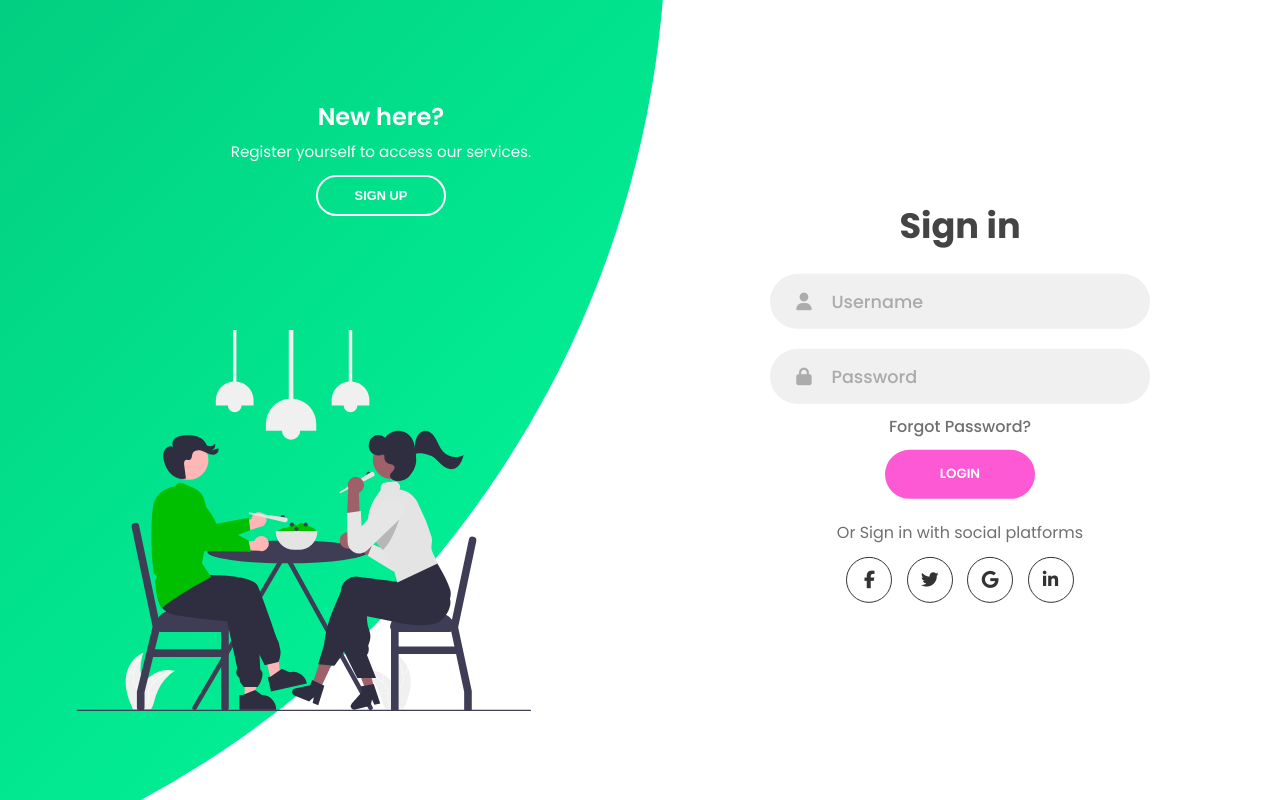
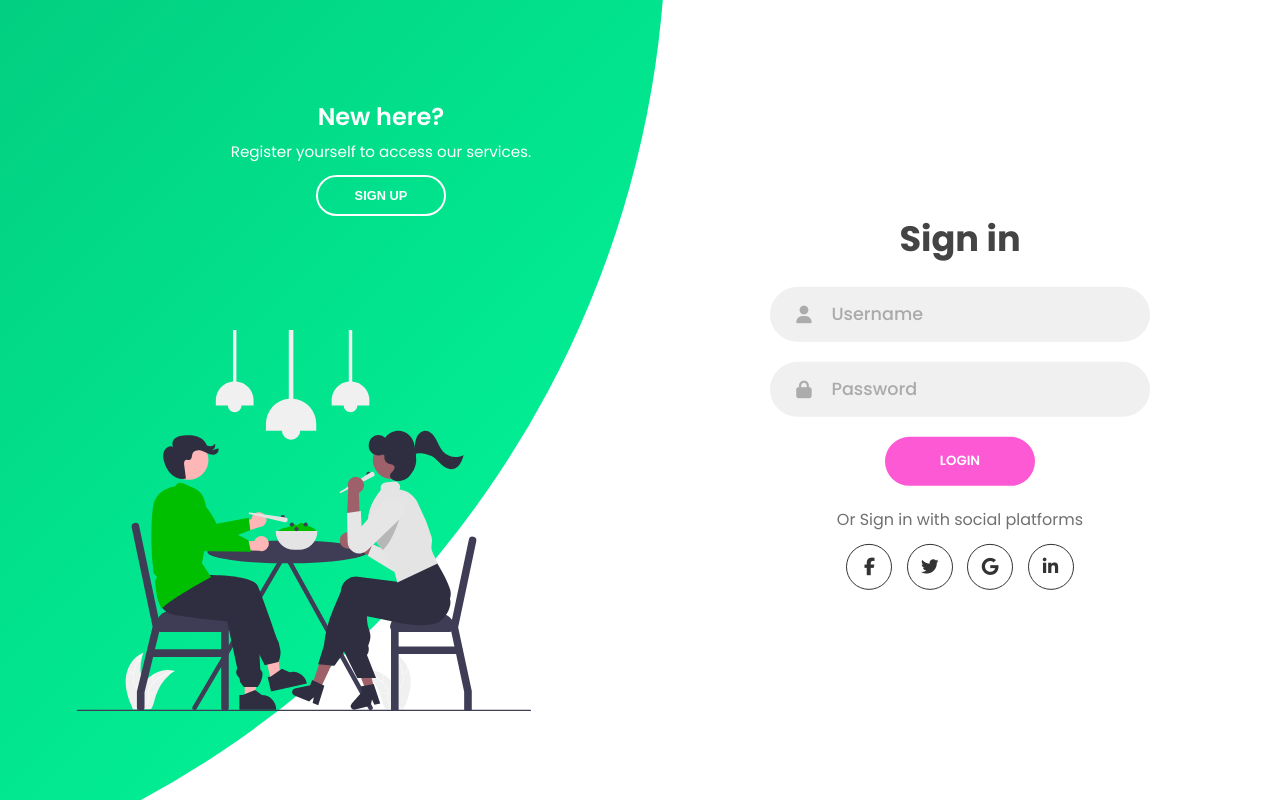
Before and after one commit to Ali-127/restaurant-app, a Django app: page /login/ in a window 1280 px wide. Run offline with Django 5.2, Linux system fonts and the light colour scheme; some libraries are stand-ins or nearby versions.

Commit message:
Feat: Finish implementing login/register.

```diff
--- a/restaurant/static/styles/css/style-login.css
+++ b/restaurant/static/styles/css/style-login.css
@@ -373,28 +373,6 @@ form.sign-in-form {
   }
 }
 
-/*FORGOT PASSWORD*/
-div.f-password{
-  float:right;
-}
-
-h4.forgot-password {
-  color: #707070;
-  font-weight: 500;
-  float: left;
-}
-
-a.fp-link{
-  color: #707070;
-  transition: .3s;
-  text-decoration: none;
-}
-
-a.fp-link:hover{
-  color: #069C54;
-}
-/*FORGOT-PASSWORD ENDS*/
-
 @media (max-width: 570px) {
   form {
     padding: 0 1.5rem;
--- a/restaurant/urls.py
+++ b/restaurant/urls.py
@@ -5,7 +5,6 @@ from . import views
 urlpatterns = [
     path('', views.home_page, name='home'),
     path('login/', views.login_page, name='login'),
-    path('register/', views.register_page, name='register'),
     path('logout/', views.logout_view, name='logout'),
     path('cart/', views.cart_page, name='cart'),
     path('congrats/', views.congrats_page, name='congrats'),
--- a/restaurant/views.py
+++ b/restaurant/views.py
@@ -35,7 +35,6 @@ def table_page(request):
 def track_page(request):
     return render(request, 'track.html')
 
-
 def login_page(request):
     # Handle login from submission
     if request.method == 'POST' and 'login' in request.POST:
@@ -43,7 +42,7 @@ def login_page(request):
         if form_login.is_valid():
             login(request, form_login.get_user())
             return redirect('home')
-        messages.error(request, 'Invalid credentials.')
+        messages.error(request, f'Invalid credentials.{form_login.errors}')
 
     # Handle register
     elif request.method == 'POST' and 'register' in request.POST:
@@ -53,7 +52,8 @@ def login_page(request):
             # login user afeter sign up
             login(request, user)
             return redirect('home')
-        messages.error(request, 'Registration Failed.')
+        messages.error(request, f'Registration Failed.{form_register.errors}')
+        print(f"error: {form_register.errors}")
 
     form_login = AuthenticationForm()
     # override default login form widget attributes
@@ -71,16 +71,6 @@ def login_page(request):
                    'form_register': form_register,
                    })
 
-def register_page(request):
-    if request.method == 'POST':
-        form = UserCreationForm(request, data=request.POST)  # combine login and sign up function
-        if form.is_valid():
-            user = form.save()
-            login(request, user)
-            return redirect('home')
-    form = UserCreationForm()
-    return render(request, "login.html", {'form_register': form})
-
 def logout_view(request):
     django_logout(request)
     return redirect('home')
--- a/templates/login.html
+++ b/templates/login.html
@@ -36,11 +36,6 @@
               {{ form_login.password }}
             </div>
 
-            <!-- FORGOT PASSWORD -->
-            <div class='f-password'>
-                <h4 class="forgot-password"><a href="#" class="fp-link">Forgot Password?</a></h4>
-            </div>
-
             <input type="submit" value="Login" class="btn solid" />
 
             <p class="social-text">Or Sign in with social platforms</p>
@@ -62,7 +57,7 @@
           <!-- LOGIN FORM ENDS -->
 
           <!-- REGISTRATION FORM -->
-          <form method="POST" action="{% url 'register' %}" class="sign-up-form">
+          <form method="POST" action="{% url 'login' %}" class="sign-up-form">
             {% csrf_token %}
             <h2 class="title">Sign up</h2>
             <input name='register' type='hidden' value="1"/>
```
Also changed, not shown: restaurant/static/styles/css/style-otp.css (+0 -9 lines), restaurant_app/settings.py (+14 -12 lines), templates/header.html (+5 -9 lines).
